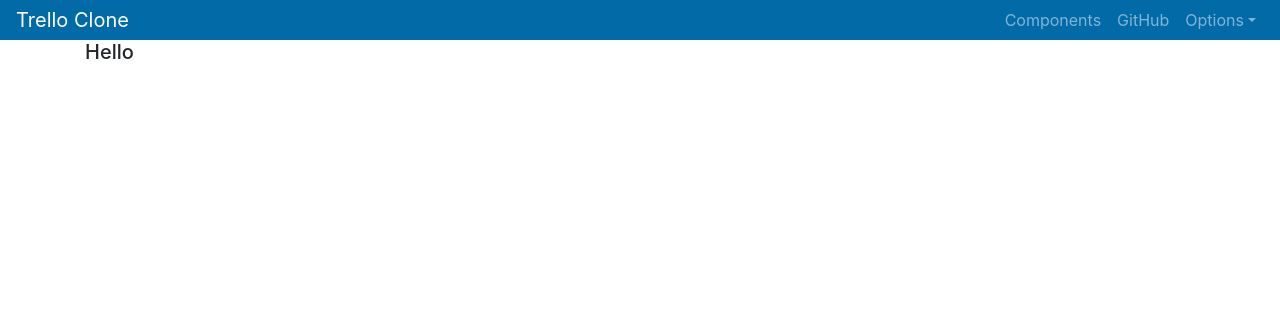
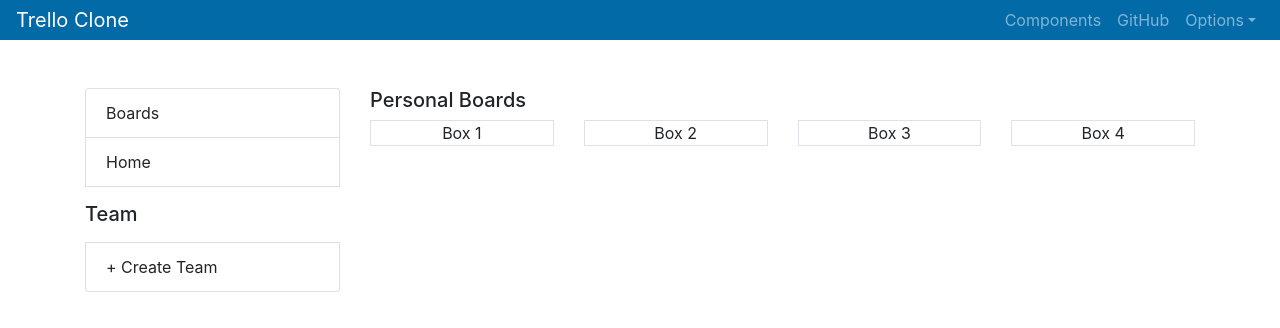
Before and after one commit to SeanningTatum/trello-clone-frontend, a Next.js app: page /boards in a window 1280 px wide. Shown: the top 328 px of the page. Built offline with nearby package versions, Linux system fonts and the light colour scheme.

Commit message:
export functions

```diff
--- /dev/null
+++ b/components/dashboard/BoardList.js
@@ -0,0 +1,12 @@
+import React from 'react'
+import {Col} from 'reactstrap'
+
+export default function BoardList({boards}) {
+  return boards.map(num => (
+    <Col md={3} className="text-center" key={num}>
+      <div className="border">
+        <p className="mb-0">Box {num}</p>
+      </div>
+    </Col>
+  ))
+}
--- /dev/null
+++ b/components/dashboard/Sidenav.js
@@ -0,0 +1,13 @@
+import React from 'react'
+import {ListGroup, ListGroupItem} from 'reactstrap'
+
+export default function Sidenav() {
+  return (
+    <ListGroup>
+      <ListGroupItem>Boards</ListGroupItem>
+      <ListGroupItem>Home</ListGroupItem>
+      <h5 className="my-3">Team</h5>
+      <ListGroupItem>+ Create Team</ListGroupItem>
+    </ListGroup>
+  )
+}
--- a/pages/boards.js
+++ b/pages/boards.js
@@ -1,14 +1,26 @@
 import React from 'react'
-import {Container} from 'reactstrap'
+import {Container, Row, Col} from 'reactstrap'
 
-import Navbar from '../components/dashboard/navbar'
+import Navbar from '../components/dashboard/Navbar'
+import Sidenav from '../components/dashboard/Sidenav'
+import BoardList from '../components/dashboard/BoardList'
 
 export default function Boards() {
   return (
     <div>
       <Navbar />
-      <Container>
-        <h5>Hello</h5>
+      <Container className="pt-5">
+        <Row>
+          <Col md={3}>
+            <Sidenav />
+          </Col>
+          <Col md={9}>
+            <h5>Personal Boards</h5>
+            <Row className="justify-space-between">
+              <BoardList boards={[1, 2, 3, 4]} />
+            </Row>
+          </Col>
+        </Row>
       </Container>
     </div>
   )
```
